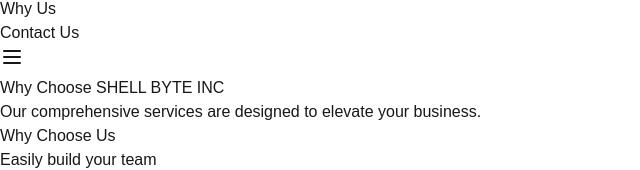
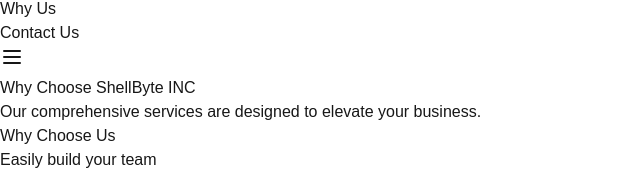
Before and after one commit to Adi-111/shell-byte, a Next.js app: page /why_us in a window 1280 px wide. Shown: the part 221-391 px from the top of the page, without its empty margins (0-640 px from the left). Built offline with nearby package versions, Linux system fonts and the light colour scheme.

Commit message:
Signed-off-by: Adi-111 <Chandradityasingh11@gmail.com>

```diff
--- a/src/app/(routes)/career/page.tsx
+++ b/src/app/(routes)/career/page.tsx
@@ -18,7 +18,7 @@ export default function Career() {
                     </span>
                     </h1>
                     <p className="mt-4 text-md md:text-xl">
-                        Discover rewarding career opportunities at Shell Byte INC
+                        Discover rewarding career opportunities at ShellByte INC
                     </p>
                 </div>
             </section>
--- a/src/app/(routes)/why_us/page.tsx
+++ b/src/app/(routes)/why_us/page.tsx
@@ -8,7 +8,7 @@ const WhyUS = () => {
             <Navbar />
             <div className="flex flex-col items-center mt-6 lg:mt-20">
                 <h1 className="text-4xl sm:text-6xl lg:text-7xl text-center tracking-wide">
-                    Why Choose  <span className="bg-gradient-to-r from-green-900 to-green-300 text-transparent bg-clip-text">SHELL BYTE INC</span>
+                    Why Choose  <span className="bg-gradient-to-r from-green-900 to-green-300 text-transparent bg-clip-text">ShellByte INC</span>
                 </h1>
                 <p className="mt-10 text-lg text-center text-neutral-500 max-w-4xl"> Our comprehensive services are designed to elevate your business.</p>
                 <FeatureSection />
--- a/src/app/layout.tsx
+++ b/src/app/layout.tsx
@@ -13,7 +13,7 @@ const geistMono = Geist_Mono({
 });
 
 export const metadata: Metadata = {
-  title: "Shell Byte INC | Staffing, Recruitment & IT Solutions",
+  title: "ShellByte INC | Staffing, Recruitment & IT Solutions",
   description:
     "Shell Byte INC specializes in staffing, recruitment, and IT services. We connect businesses with top-tier professionals and provide innovative IT solutions to drive growth and efficiency.",
   keywords: [
@@ -40,7 +40,7 @@ export const metadata: Metadata = {
         url: "/mainLogo.png", // Replace with your actual OG image URL
         width: 1200,
         height: 630,
-        alt: "Shell Byte INC | Staffing, Recruitment & IT Solutions",
+        alt: "ShellByte INC | Staffing, Recruitment & IT Solutions",
       },
     ],
     locale: "en_US",
--- a/src/components/AbUsHero.tsx
+++ b/src/components/AbUsHero.tsx
@@ -6,7 +6,7 @@ export const AbUsHero = () => {
             <h1 className="text-4xl sm:text-6xl lg:text-7xl text-center tracking-wide">
                 About{" "}
                 <span className="bg-gradient-to-r from-green-900 to-green-300 text-transparent bg-clip-text">
-                    Shell Byte INC
+                    ShellByte INC
                 </span>
             </h1>
             <p className="mt-10 text-lg text-center text-neutral-500 max-w-4xl">
--- a/src/constants/index.ts
+++ b/src/constants/index.ts
@@ -73,7 +73,7 @@ export const footerContent = {
         email: "admin@shell-byte.com",
     },
     subscriptionText: "Subscribe to our newsletter for the latest updates.",
-    copyright: "© 2025 Shell Byte INC. All rights reserved.",
+    copyright: "© 2025 ShellByte INC. All rights reserved.",
 };
 
 export const about_us_features = [
```
